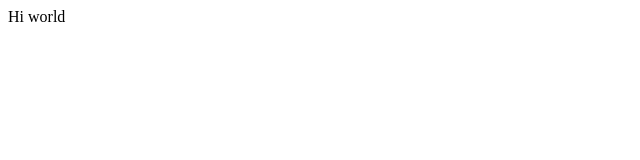
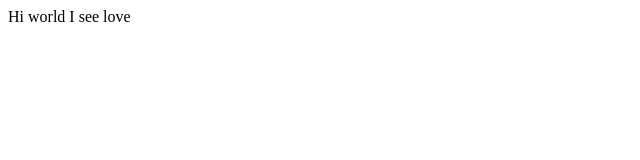
Before and after one commit to tieirra/Project-1, a plain HTML site: page index.html in a window 1280 px wide. Shown: the full height of the page, 0-640 px from the left. Drawn offline with Linux system fonts and the light colour scheme.

Commit message:
added I see love

```diff
--- a/index.html
+++ b/index.html
@@ -6,6 +6,6 @@
     <title>Document</title>
 </head>
 <body>
-   Hi world
+   Hi world I see love
 </body>
 </html>
```
